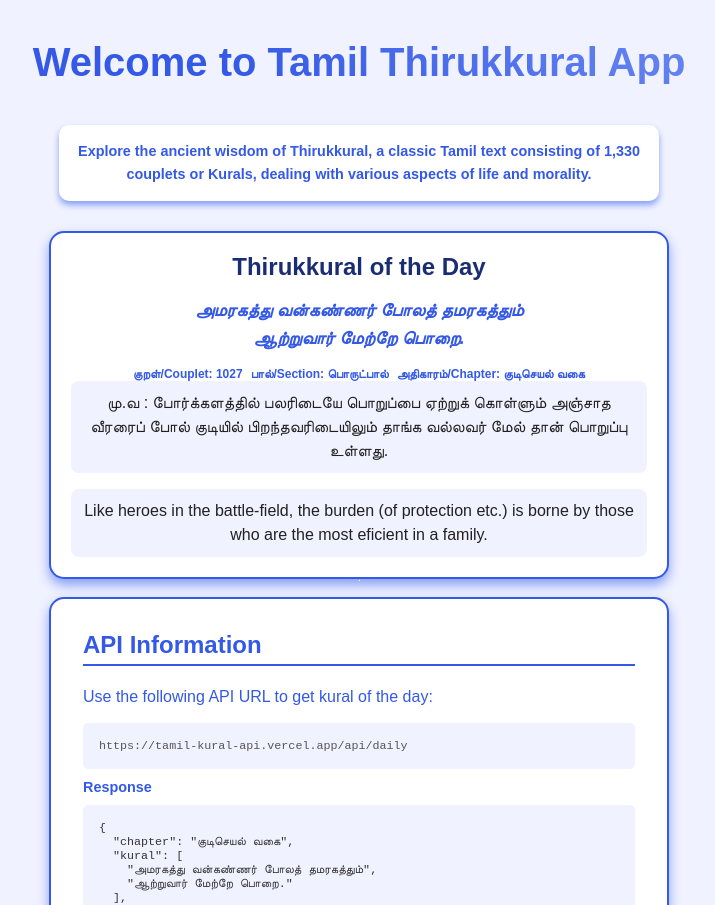
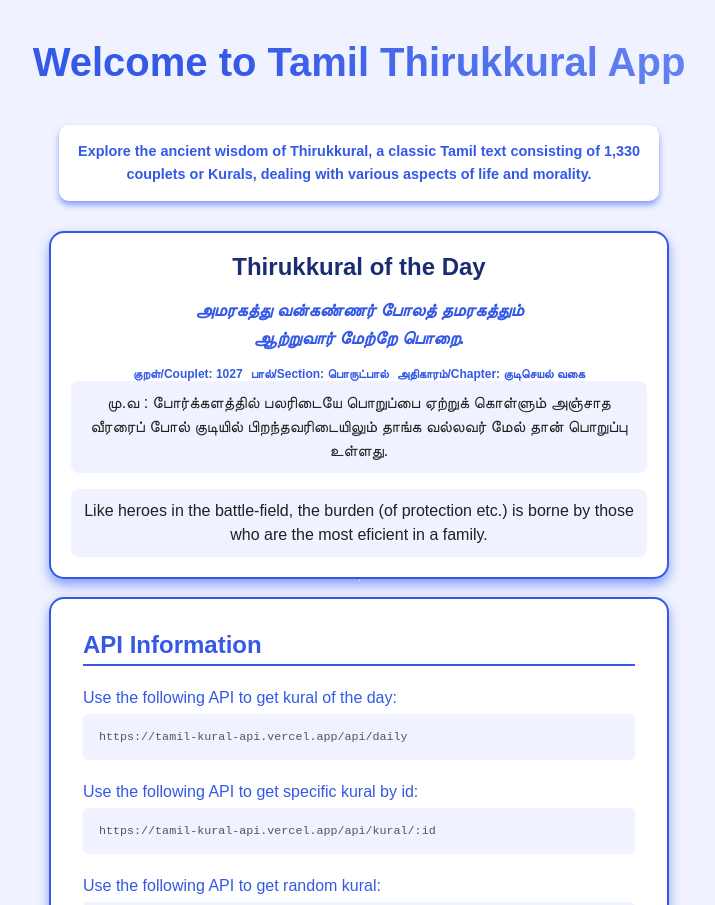
Before and after one commit to nramc/thirukkural-api, a Next.js app: page / in a window 1280 px wide. Shown: the top 905 px of the page, without its empty margins (281-996 px from the left). Built offline with nearby package versions, Linux system fonts and the light colour scheme.

Commit message:
feat: README.md and api doc updated

```diff
--- a/app/globals.css
+++ b/app/globals.css
@@ -40,3 +40,18 @@ a {
     color-scheme: dark;
   }
 }
+
+div.api-spec p {
+  margin-top: 1rem;
+  line-height: 2rem;
+}
+
+div.api-spec code {
+  display: block;
+  padding: 1rem;
+  border-radius: 5px;
+  font-size: 0.9em;
+  color: #555;
+  margin-bottom: 10px;
+  word-break: break-all;
+}
--- a/app/layout.tsx
+++ b/app/layout.tsx
@@ -15,8 +15,8 @@ const geistMono = localFont({
 });
 
 export const metadata: Metadata = {
-  title: "Create Next App",
-  description: "Generated by create next app",
+  title: "Thirukkural API",
+  description: "Connecting ancient Tamil philosophy with today’s digital landscape.",
 };
 
 export default function RootLayout({
--- a/app/page.tsx
+++ b/app/page.tsx
@@ -179,21 +179,24 @@ export default function Home() {
                     borderBottom: `2px solid ${primaryColor}`,
                     paddingBottom: '5px',
                 }}>API Information</h2>
-                <p style={{
-                    color: `${primaryColor}`,
-                    marginTop: '15px',
-                    lineHeight: '2rem'
-                }}>Use the following API URL to get kural of the day:</p>
-                <code style={{
-                    display: 'block',
-                    padding: '1rem',
-                    backgroundColor: `${backgroundColor}`,
-                    borderRadius: '5px',
-                    fontSize: '0.9em',
-                    color: '#555',
-                    margin: '10px 0',
-                    wordBreak: 'break-all',
-                }}>{`https://tamil-kural-api.vercel.app/api/daily`}</code>
+
+                <div className={'api-spec'}>
+                    <p style={{color: `${primaryColor}`}}>Use the following API to get kural of the day:</p>
+                    <code
+                        style={{backgroundColor: `${backgroundColor}`,}}>https://tamil-kural-api.vercel.app/api/daily</code>
+                </div>
+
+                <div className={'api-spec'}>
+                    <p style={{color: `${primaryColor}`}}>Use the following API to get specific kural by id:</p>
+                    <code
+                        style={{backgroundColor: `${backgroundColor}`,}}>https://tamil-kural-api.vercel.app/api/kural/:id</code>
+                </div>
+
+                <div className={'api-spec'}>
+                    <p style={{color: `${primaryColor}`}}>Use the following API to get random kural:</p>
+                    <code
+                        style={{backgroundColor: `${backgroundColor}`,}}>https://tamil-kural-api.vercel.app/api/random</code>
+                </div>
 
                 <h3 style={{
                     fontSize: '0.9em',
```
Also changed, not shown: 1 other file (tests, documents, lock files or other folders).
